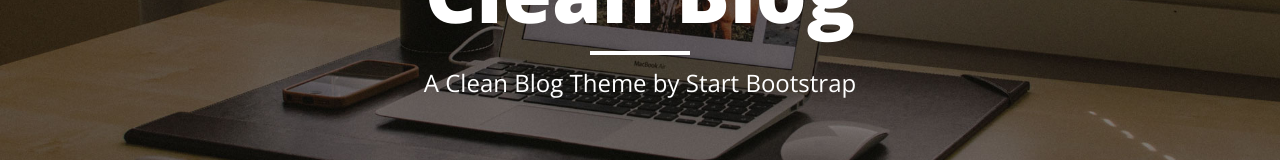
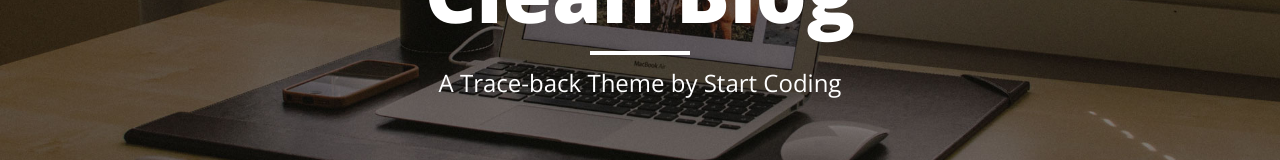
Before and after one commit to SaynSi/GirlsCodingDayDemo, a website: page index.html in a window 1280 px wide. Shown: the part 202-362 px from the top of the page. Drawn offline with nearby package versions, Linux system fonts and the light colour scheme.

Commit message:
Title & subheading change

```diff
--- a/index.html
+++ b/index.html
@@ -9,7 +9,7 @@
     <meta name="description" content="">
     <meta name="author" content="">
 
-    <title>Clean Blog</title>
+    <title>From 0 to 1</title>
 
     <!-- Bootstrap Core CSS -->
     <link href="vendor/bootstrap/css/bootstrap.min.css" rel="stylesheet">
@@ -76,7 +76,7 @@
                     <div class="site-heading">
                         <h1>Clean Blog</h1>
                         <hr class="small">
-                        <span class="subheading">A Clean Blog Theme by Start Bootstrap</span>
+                        <span class="subheading">A Trace-back Theme by Start Coding</span>
                     </div>
                 </div>
             </div>
```
